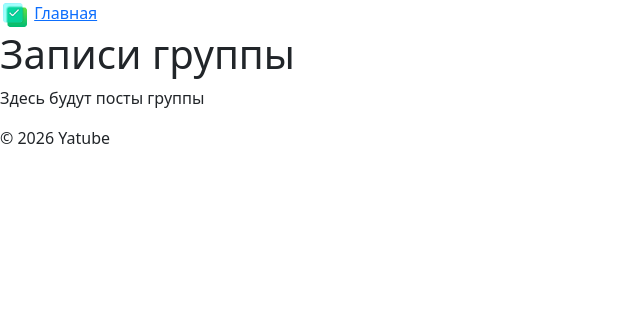
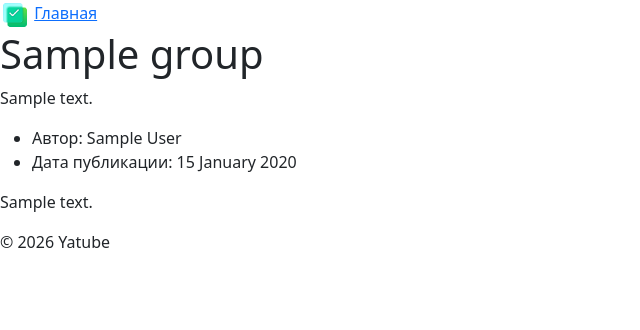
Before and after one commit to Lebovsky366/yatube_project, a Django app: a page that uses yatube/templates/posts/group_list.html in a window 1280 px wide. Shown: the top 330 px of the page, without its empty margins (0-640 px from the left). Run offline with Django 3.2, Linux system fonts and the light colour scheme; tables that the repository leaves empty hold one stand-in row (values such as "Sample post"); some libraries are stand-ins or nearby versions.

Commit message:
Добавлены модели Post и Group, миграции, настройки админки, view и шаблоны для группы

```diff
--- a/yatube/templates/posts/group_list.html
+++ b/yatube/templates/posts/group_list.html
@@ -1,9 +1,20 @@
 {% extends 'base.html' %}
 
-{% block title %}Записи группы{% endblock %}
+{% block title %}Записи сообщества {{ group.title }}{% endblock %}
 
 {% block content %}
-    <h1>Записи группы</h1>
-    <p>Здесь будут посты группы</p>
-    <p>{{ text }}</p>
+  <h1>{{ group.title }}</h1>
+  <p>{{ group.description }}</p>
+  {% for post in posts %}
+    <article>
+      <ul>
+        <li>Автор: {{ post.author.get_full_name }}</li>
+        <li>Дата публикации: {{ post.pub_date|date:"d E Y" }}</li>
+      </ul>
+      <p>{{ post.text }}</p>
+      {% if not forloop.last %}<hr>{% endif %}
+    </article>
+  {% empty %}
+    <p>В этом сообществе пока нет постов.</p>
+  {% endfor %}
 {% endblock %}
```
